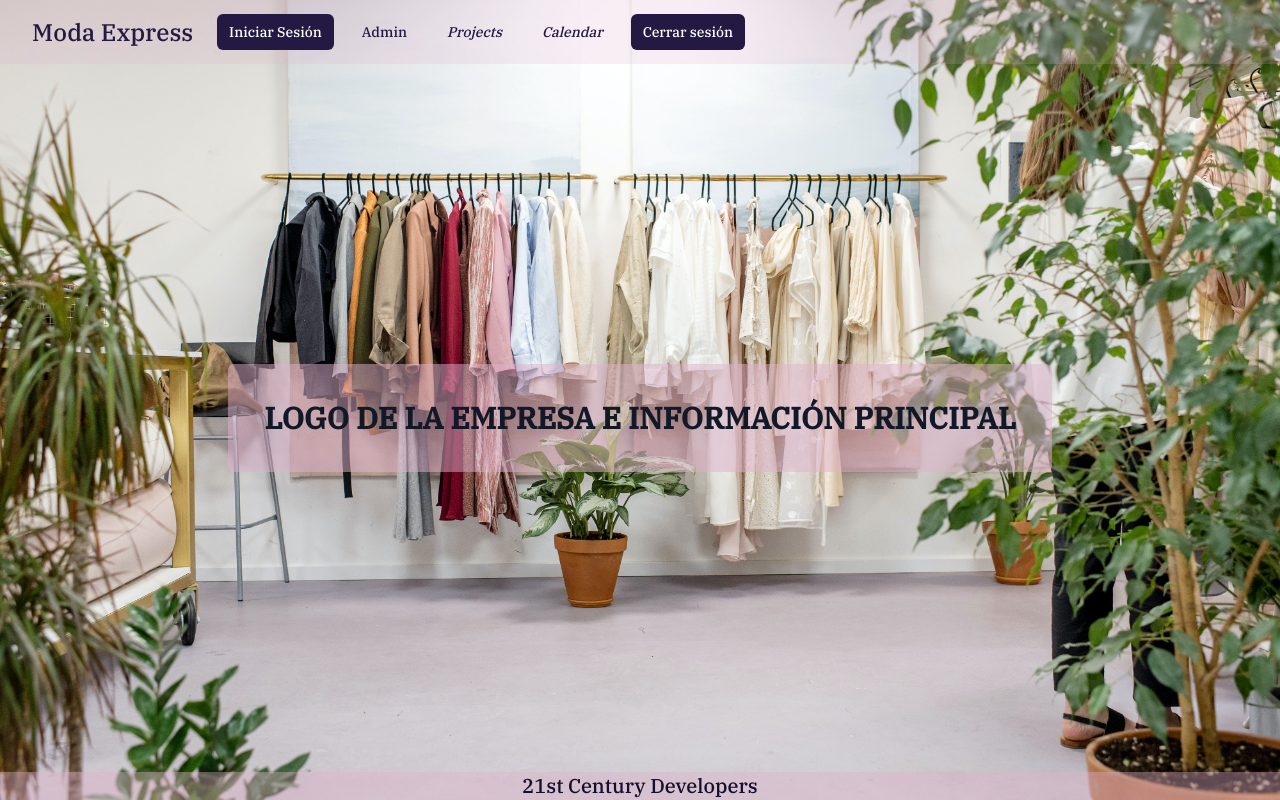
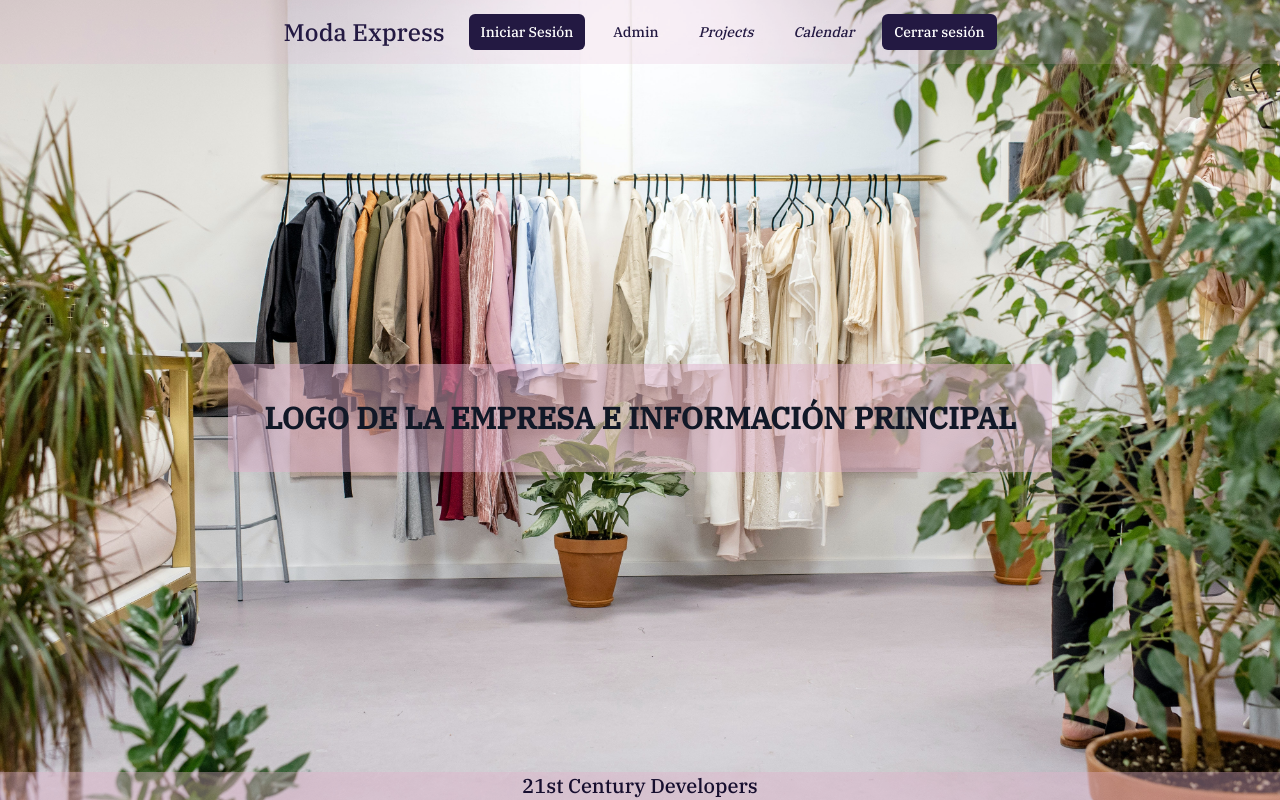
Before and after one commit to KarenVT/21st-century-developers, a React (Create React App) app in the folder Frontend/: page / in a window 1280 px wide. Built offline with nearby package versions, Linux system fonts and the light colour scheme.

Commit message:
se realizaron cambios en el backend

```diff
--- a/Frontend/src/components/Navbar.jsx
+++ b/Frontend/src/components/Navbar.jsx
@@ -13,7 +13,7 @@ const Navbar = () => {
     const [mostrarNavegacion, setMostrarNavegacion] = useState(false);
     return (
 
-        <nav className="bg-paleta5 bg-opacity-20 ">
+        <nav className="bg-paleta5 bg-opacity-20  flex Flex items-center">
             <div className="max-w-7xl mx-auto px-2 sm:px-6 lg:px-8">
                 <div className="relative flex items-center justify-between h-16">
                     <div className="absolute inset-y-0 left-0 flex items-center sm:hidden">
--- a/Frontend/src/components/PrivateRoute.jsx
+++ b/Frontend/src/components/PrivateRoute.jsx
@@ -5,7 +5,7 @@ import { Link } from 'react-router-dom';
 
 const Profile = ({ children }) => {
     const { user, isAuthenticated, isLoading } = useAuth0();
-    if (isLoading) return <div>Loading...</div>;
+    if (isLoading) return <div className="text-7xl text-red-600">Loading...</div>;
 
     return isAuthenticated ? (
         <>{children}</>
--- a/Frontend/src/layouts/PrivateLayaut.jsx
+++ b/Frontend/src/layouts/PrivateLayaut.jsx
@@ -1,10 +1,17 @@
 import Footer from "../components/Footer";
 import Navbar from "../components/Navbar";
-import React from 'react';
+import React, {useEffect} from 'react';
 import PrivateRoute from "../components/PrivateRoute";
+import { useAuth0 } from "@auth0/auth0-react";
 
 
 const PrivateLayaut = ({ children }) => {
+
+    const { user, isAuthenticated, isLoading } = useAuth0();
+
+    useEffect(() => {
+    console.log(user,isAuthenticated,isLoading);
+    }, [user, isAuthenticated, isLoading]);
 
     return (
         <PrivateRoute>
```
Also changed, not shown: 2 other files (tests, documents, lock files or other folders).
